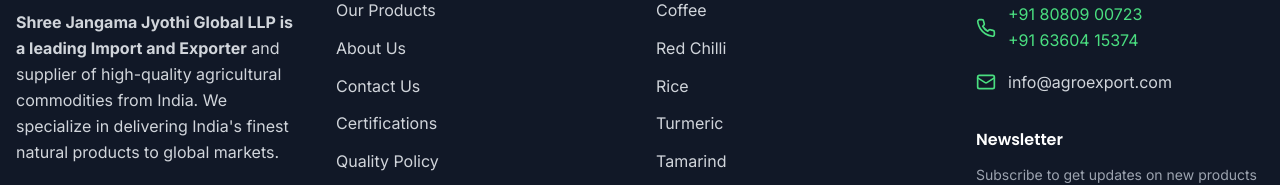
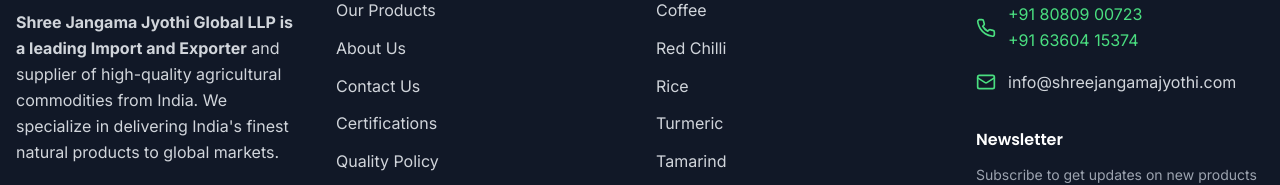
Before and after one commit to mdanouf44-cyber/JangamaJyothii, a Next.js app: page / in a window 1280 px wide. Shown: the part 6835-7020 px from the top of the page. Built offline with nearby package versions, Linux system fonts and the light colour scheme; no server answers.

Commit message:
Update footer email to company-specific domain - Changed email from info@agroexport.com to info@shreejangamajyothi.com - Updated to match company branding and domain

```diff
--- a/src/components/Footer.tsx
+++ b/src/components/Footer.tsx
@@ -139,7 +139,7 @@
               </div>
               <div className="flex items-center gap-3">
                 <Mail className="w-5 h-5 text-green-400 flex-shrink-0" />
-                <p className="text-gray-300">info@agroexport.com</p>
+                <p className="text-gray-300">info@shreejangamajyothi.com</p>
               </div>
             </div>
 
```
